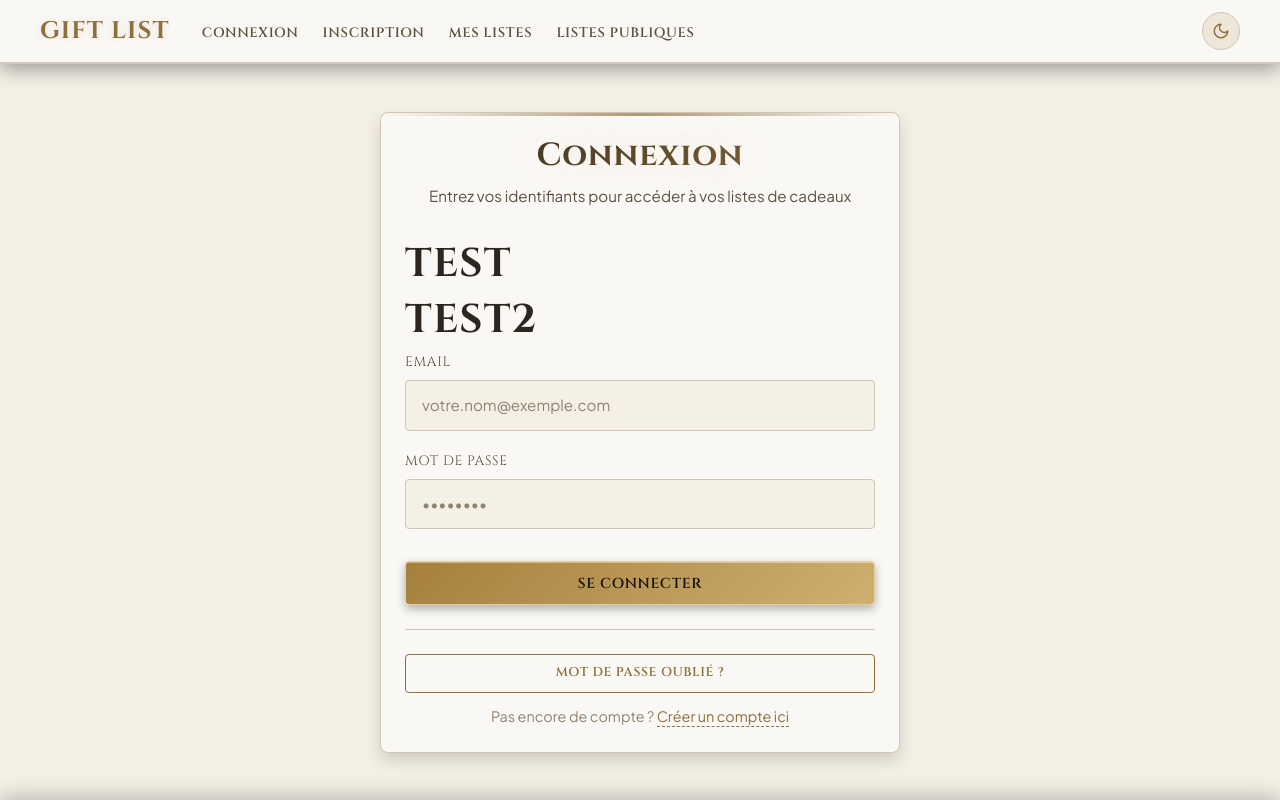
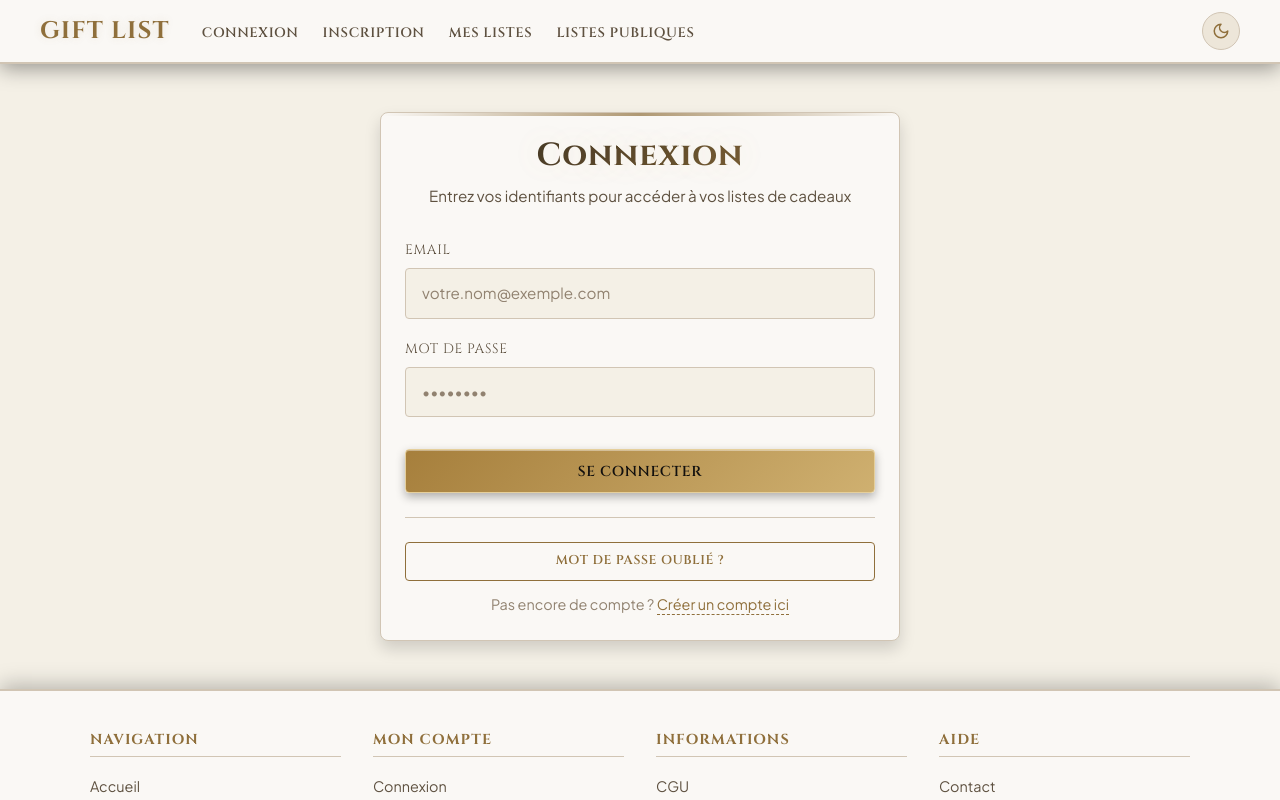
Before and after one commit to Tenalic/gift-list-manager, a React (Vite) app: page /connexion in a window 1280 px wide. Shown: the top 800 px of the page. Built offline with nearby package versions, Linux system fonts and the light colour scheme; no server answers.

Commit message:
test success

```diff
--- a/src/pages/Connexion.tsx
+++ b/src/pages/Connexion.tsx
@@ -23,8 +23,7 @@ export default function Connexion() {
               Entrez vos identifiants pour accéder à vos listes de cadeaux
             </p>
           </header>
-          <h1>TEST</h1>
-          <h1>TEST2</h1>
+
           <form onSubmit={handleConnexion}>
             <div className="form-gaming-group">
               <label htmlFor="email" className="form-gaming-label">Email</label>
```
